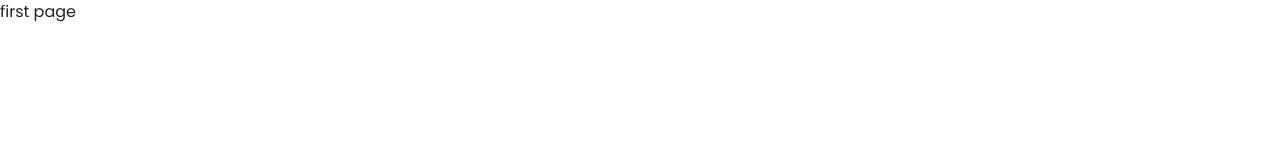
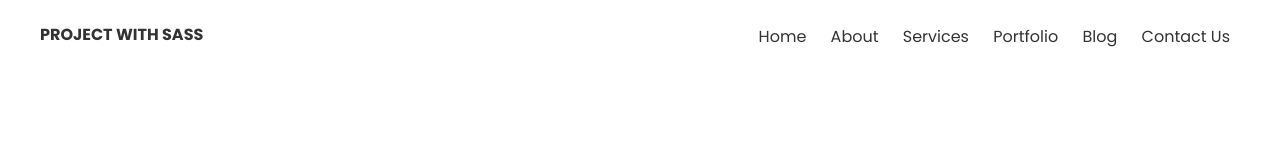
Before and after one commit to Joynal279/SASS-project, a plain HTML site: page index.html in a window 1280 px wide. Drawn offline with Linux system fonts and the light colour scheme.

Commit message:
header code added

```diff
--- a/css/Base/_common.scss
+++ b/css/Base/_common.scss
@@ -11,9 +11,16 @@
     margin: 0 auto;
 }
 
+.fix::after, .fix::before {
+    content: '';
+    clear: both;
+    display: table;
+}
+
 a{
     text-decoration: none;
     color: $black;
+    transition: 0.3s;
 }
 
 img{
--- a/css/layouts/_header.scss
+++ b/css/layouts/_header.scss
@@ -0,0 +1,32 @@
+
+.header-area{
+    .main{
+        .header{
+            .logo{
+                float: left;
+                margin-right: 15px;
+                margin-top: 23px;
+                a{
+                    font-weight: bold;
+                    text-transform: uppercase;
+                }
+            }
+            .menu{
+                float: right;
+                ul{
+                    margin: 15px 0px;
+                    li{
+                        padding: 10px 10px;
+                        display: inline-block;
+                        a{
+                            cursor: pointer;
+                            &:hover{
+                                color:tomato;
+                            }
+                        }
+                    }
+                }
+            }
+        }
+    }
+}
--- a/index.html
+++ b/index.html
@@ -26,8 +26,26 @@
 <body>
 
 
-<p>first page</p>
+<header class="header-area">
+  <div class="main">
+    <div class="header fix">
+      <div class="logo">
+        <a href="">project with sass</a>
+      </div>
+      <div class="menu">
+        <ul>
+          <li><a href="">Home</a></li>
+          <li><a href="">About</a></li>
+          <li><a href="">Services</a></li>
+          <li><a href="">Portfolio</a></li>
+          <li><a href="">Blog</a></li>
+          <li><a href="">Contact Us</a></li>
 
+        </ul>
+      </div>
+    </div>
+  </div>
+</header>
 
   <script src="js/vendor/modernizr-3.11.2.min.js"></script>
   <script src="js/plugins.js"></script>
```
Also changed, not shown: css/style.css, 1 other file.
